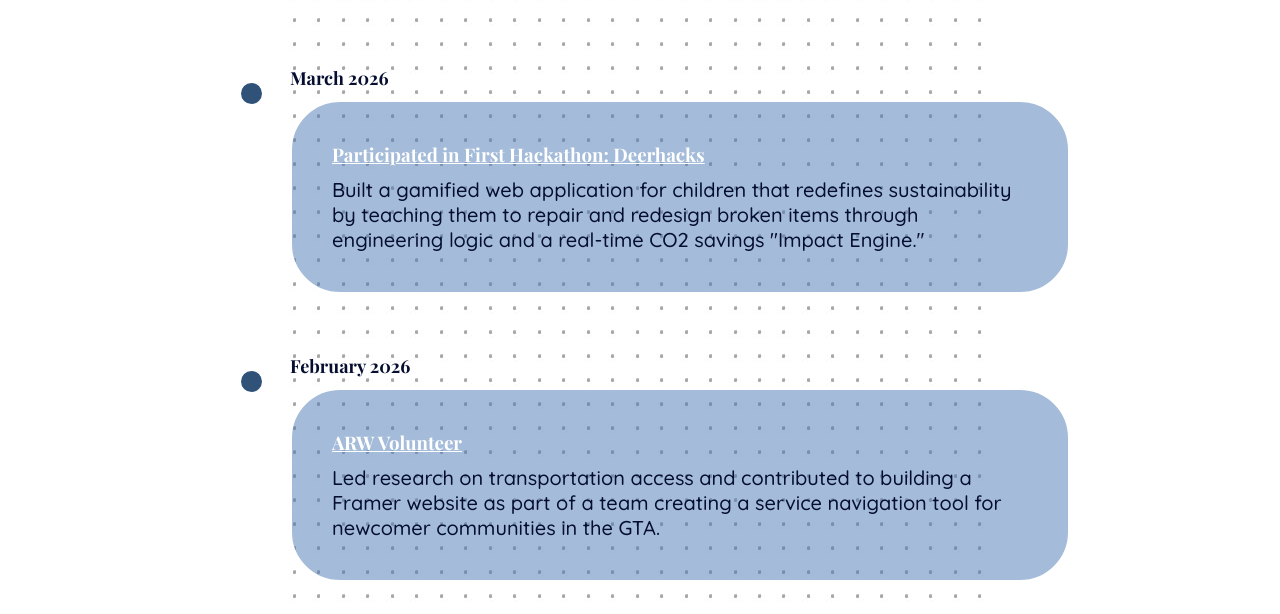
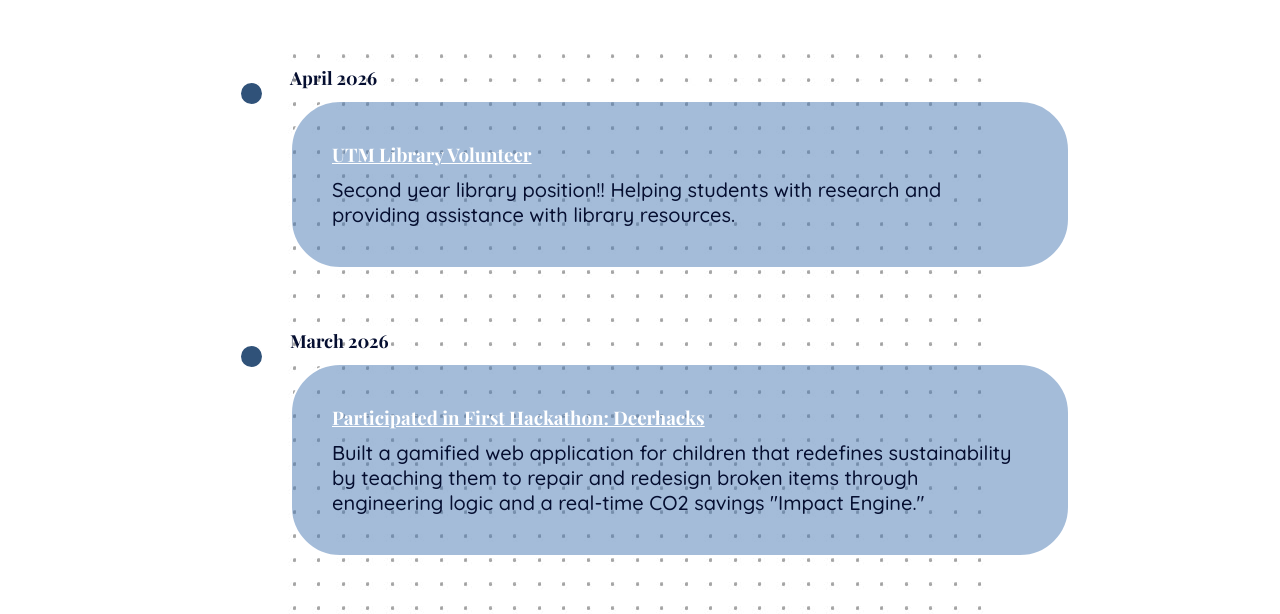
Before and after one commit to yeoyuii/PersonalWebsite, a plain HTML site: page experiences.html in a window 1280 px wide. Shown: the part 146-760 px from the top of the page. Drawn offline with nearby package versions, Linux system fonts and the light colour scheme.

Commit message:
timeline updates

```diff
--- a/experiences.html
+++ b/experiences.html
@@ -33,6 +33,14 @@
 
     <main id="site-main">
         <section class="timeline-container">
+            <div class="timeline-item hidden">
+                <div class="timeline-dot"></div>
+                <div class="timeline-date">April 2026</div>
+                <div class="timeline-content">
+                    <h3>UTM Library Volunteer</h3>
+                    <p>Second year library position!! Helping students with research and providing assistance with library resources.</p>
+                </div>
+            </div>
             <div class="timeline-item hidden">
                 <div class="timeline-dot"></div>
                 <div class="timeline-date">March 2026</div>
```
